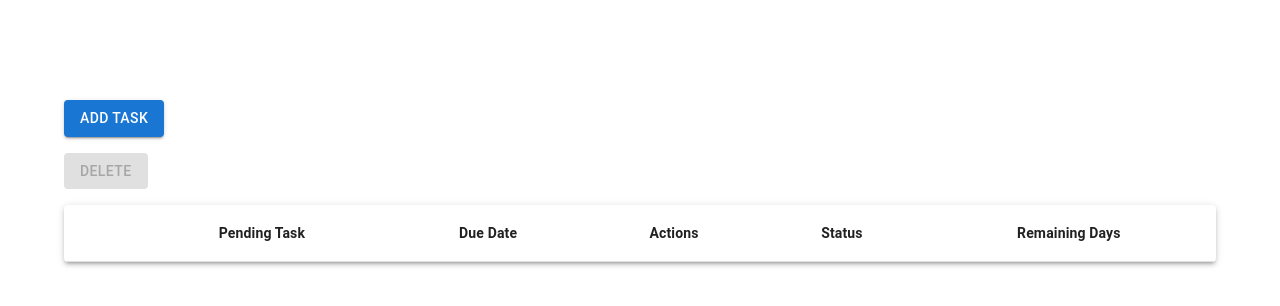
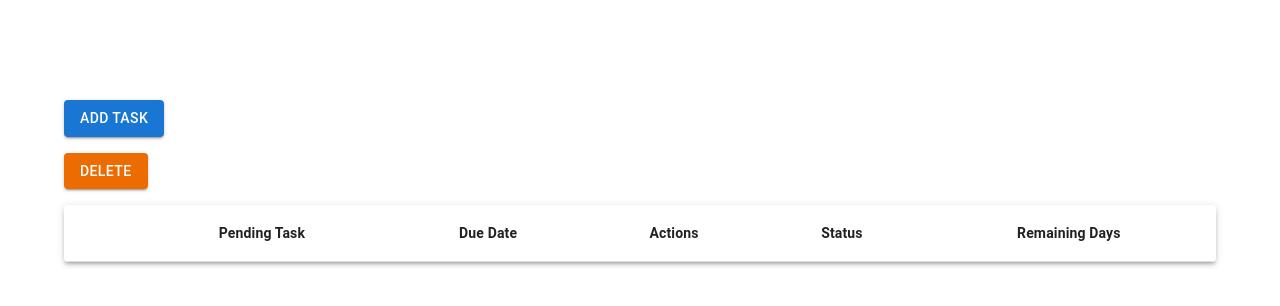
Before and after one commit to tawsifhye/react-todo-firebase, a React (Create React App) app: page / in a window 1280 px wide. Shown: the top 306 px of the page. Built offline with nearby package versions, Linux system fonts and the light colour scheme.

Commit message:
multiple delete fixed

```diff
--- a/src/Components/DataTable.js
+++ b/src/Components/DataTable.js
@@ -16,9 +16,10 @@ import { Link } from 'react-router-dom';
 
 
 const DataTable = () => {
+
     const [taskList, setTaskList] = useDataProvider();
-    const [isDeleteDisabled, setIsDeleteDisabled] = useState(true)
     let arr = [];
+
     const checkBoxHandler = (e) => {
         if (e.target.checked) {
 
@@ -31,11 +32,7 @@ const DataTable = () => {
             arr.splice(arr.indexOf(unChecked), 1)
             console.log('Spliced Array', arr);
         }
-        if (arr.length > 0) {
-            setIsDeleteDisabled(false);
-        } else {
-            setIsDeleteDisabled(true);
-        }
+
     }
     const deleteMultipleTask = () => {
         const filteredArray = taskList.filter((task) => {
@@ -72,7 +69,9 @@ const DataTable = () => {
                 }}>
                 <Button variant="contained" sx={{ mb: 2 }}>Add Task</Button>
             </Link>
-            <Button variant="contained" color="warning" disabled={isDeleteDisabled} sx={{ mb: 2 }} onClick={deleteMultipleTask}>Delete</Button>
+
+            <Button variant="contained" color="warning" sx={{ mb: 2 }} onClick={deleteMultipleTask}>Delete</Button>
+
 
             <TableContainer sx={{ boxShadow: 3 }} component={Paper} >
                 <Table sx={{ minWidth: 450 }} aria-label="simple table">
```
